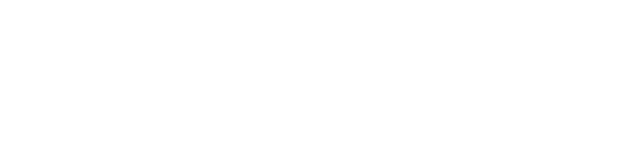
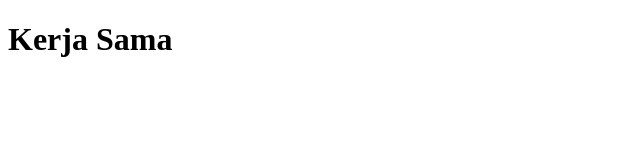
Before and after one commit to farcodess/farrep, a plain HTML site: page index.html in a window 1280 px wide. Shown: the whole page, without its empty margins (0-640 px from the left). Drawn offline with Linux system fonts and the light colour scheme.

Commit message:
menambahkan h1

```diff
--- a/index.html
+++ b/index.html
@@ -3,9 +3,11 @@
 <head>
     <meta charset="UTF-8">
     <meta name="viewport" content="width=device-width, initial-scale=1.0">
-    <title>Document</title>
+    <title>kerja sama </title>
 </head>
 <body>
+    <h1>Kerja Sama</h1>
+
 
 </body>
 </html>
```
